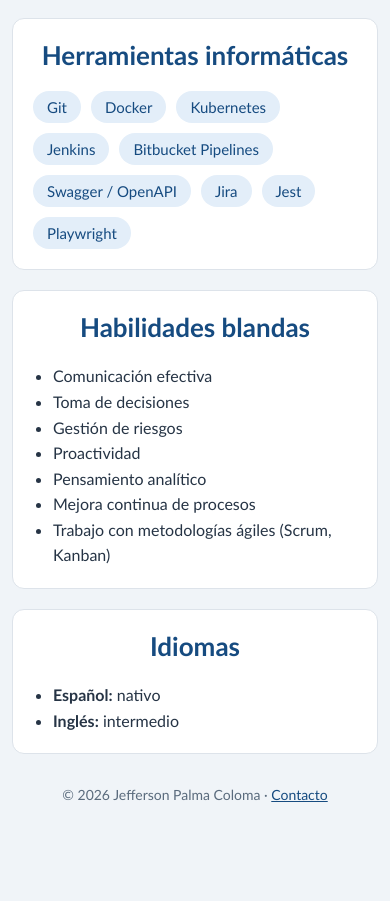
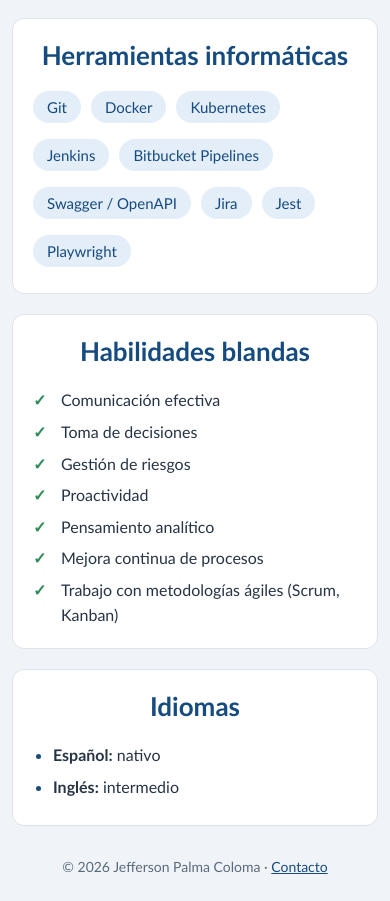
Before and after one commit to elnaojeffer/DAW, a plain HTML site: page practicas/01-hoja-de-vida/habilidades.html in a window 390 px wide. Shown: the part 880-1781 px from the top of the page. Before the commit the page ends 1709 px from the top, so only its background shows below. Drawn offline with Linux system fonts and the light colour scheme.

Commit message:
Actualizacion para estilo de listas

```diff
--- a/practicas/01-hoja-de-vida/css/style.css
+++ b/practicas/01-hoja-de-vida/css/style.css
@@ -206,6 +206,70 @@ dd {
     font-size: 15px;
 }
 
+/* Listas: viñetas con el color del tema */
+.tarjeta ul li::marker {
+    color: #164b80;
+}
+
+.tarjeta li {
+    margin-bottom: 6px;
+}
+
+/* Lista con check (objetivos, habilidades blandas) */
+.lista-check {
+    list-style: none;
+}
+
+.tarjeta .lista-check {
+    padding-left: 0;
+}
+
+.lista-check li {
+    position: relative;
+    padding-left: 28px;
+}
+
+.lista-check li::before {
+    content: "✓";
+    position: absolute;
+    left: 0;
+    color: #2e8b57;
+    font-weight: bold;
+}
+
+/* Lista en dos columnas */
+.lista-columnas {
+    display: grid;
+    grid-template-columns: 1fr 1fr;
+    gap: 6px 30px;
+}
+
+.lista-columnas li {
+    margin-bottom: 0;
+}
+
+/* Linea de tiempo (funciones en experiencia) */
+article.tarjeta ul {
+    list-style: none;
+    border-left: 3px solid #9fc6ef;
+    padding-left: 20px;
+}
+
+article.tarjeta li {
+    position: relative;
+}
+
+article.tarjeta li::before {
+    content: "";
+    position: absolute;
+    left: -27px;
+    top: 9px;
+    width: 11px;
+    height: 11px;
+    background-color: #164b80;
+    border-radius: 50%;
+}
+
 /* Tabla */
 table {
     width: 100%;
@@ -307,7 +371,8 @@ address {
         padding: 20px;
     }
 
-    .contacto {
+    .contacto,
+    .lista-columnas {
         grid-template-columns: 1fr;
     }
 
--- a/practicas/01-hoja-de-vida/habilidades.html
+++ b/practicas/01-hoja-de-vida/habilidades.html
@@ -62,7 +62,7 @@
 
         <section class="tarjeta">
             <h2>Habilidades blandas</h2>
-            <ul>
+            <ul class="lista-check lista-columnas">
                 <li>Comunicación efectiva</li>
                 <li>Toma de decisiones</li>
                 <li>Gestión de riesgos</li>
```
Also changed, not shown: practicas/01-hoja-de-vida/index.html (+1 -1 lines).
